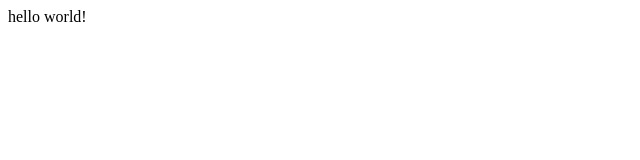
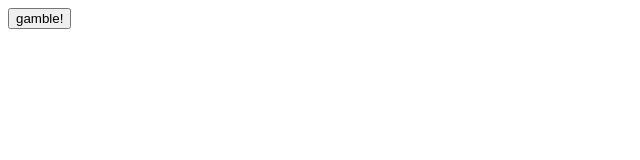
Before and after one commit to jamjar919/takeaway-gamble, a React app: page / in a window 1280 px wide. Shown: the top 160 px of the page, without its empty margins (0-640 px from the left). Built offline with nearby package versions, Linux system fonts and the light colour scheme; the HTML template or start-up script is replaced by a standard one.

Commit message:
abuse initialstate

```diff
--- a/package.json
+++ b/package.json
@@ -8,6 +8,7 @@
   "license": "None",
   "private": true,
   "dependencies": {
+    "cheerio": "^1.0.0-rc.10",
     "classnames": "^2.3.1",
     "express": "^4.17.3",
     "node-fetch": "^3.2.3",
--- a/src/client/App.tsx
+++ b/src/client/App.tsx
@@ -1,10 +1,12 @@
 import React from "react";
+import {SearchPage} from "./page/search/SearchPage";
+import {AppContextProvider} from "./context/AppContext";
 
 const App: React.FC = () => {
     return (
-        <div>
-            hello world!
-        </div>
+        <AppContextProvider>
+            <SearchPage />
+        </AppContextProvider>
     )
 }
 
--- /dev/null
+++ b/src/client/async/DoGamble.ts
@@ -0,0 +1,9 @@
+import {Endpoints} from "../../common/Endpoints";
+
+const doGamble = (): Promise<string> => {
+    return fetch(Endpoints.GAMBLE, {
+        method: "POST"
+    }).then(result => result.text())
+}
+
+export { doGamble }
--- /dev/null
+++ b/src/client/context/AppContext.tsx
@@ -0,0 +1,36 @@
+import React, {ReactNode, useMemo, useState} from "react";
+import {doGamble} from "../async/DoGamble";
+
+type AppContext = {
+    gamble: () => Promise<void>,
+    gambleResult: null | string
+}
+
+const defaultValues: AppContext = {
+    gamble: () => Promise.reject('Not initialised'),
+    gambleResult: null
+}
+
+const Context = React.createContext<AppContext>(defaultValues);
+
+const AppContextProvider: React.FC<{ children: ReactNode }> = (props) => {
+    const { children } = props;
+
+    const [gambleResult, setGambleResult] = useState<null | string>(null);
+
+    const gamble = () =>
+        doGamble().then((result) => setGambleResult(result));
+
+    const context = useMemo(() => {
+            return {
+                gamble,
+                gambleResult
+            }
+    }, [gamble, gambleResult]);
+
+    return (<Context.Provider value={context}>{children}</Context.Provider>)
+};
+
+const useAppContext = () => React.useContext(Context);
+
+export { AppContextProvider, useAppContext };
--- a/src/client/index.js
+++ b/src/client/index.js
@@ -1,8 +1,7 @@
 import React from 'react';
-import ReactDOM from 'react-dom';
+import { createRoot } from 'react-dom/client';
 
 import {App} from "./App";
 
-ReactDOM.render(<App />,
-    document.getElementById('app')
-);
+const container = document.getElementById('app');
+createRoot(container).render(<App />);
--- a/src/client/page/search/SearchPage.tsx
+++ b/src/client/page/search/SearchPage.tsx
@@ -1,11 +1,19 @@
 import React from "react";
 
-import styles from '../SearchPage.scss';
+import styles from './SearchPage.scss';
+import {useAppContext} from "../../context/AppContext";
 
 const SearchPage: React.FC = () => {
+
+    const {
+        gamble,
+        gambleResult
+    } = useAppContext();
+
     return (
         <div className={styles.container}>
-            hello hello
+            {gambleResult && <div dangerouslySetInnerHTML={{__html: gambleResult}}/>}
+            <button onClick={gamble}>gamble!</button>
         </div>
     )
 }
--- /dev/null
+++ b/src/common/Endpoints.ts
@@ -0,0 +1,3 @@
+export const Endpoints = {
+    GAMBLE: '/api/gamble'
+};
--- a/src/server/index.ts
+++ b/src/server/index.ts
@@ -1,5 +1,7 @@
 import express from "express";
 import dotenv from "dotenv";
+import {Endpoints} from "../common/Endpoints";
+import {gamble} from "./gamble/gamble";
 
 dotenv.config();
 
@@ -10,6 +12,8 @@ app.use(express.json());
 app.use(express.static(__dirname + "/public"));
 app.use(express.static(__dirname + "/client"));
 
+app.post(Endpoints.GAMBLE, gamble)
+
 app.listen(port, () => {
     console.log(`Active on port ${port}!`)
 });
--- a/webpack.config.client.js
+++ b/webpack.config.client.js
@@ -54,7 +54,6 @@ module.exports = {
                         importLoaders: 1,
                         modules: {
                             localIdentName: '[local]__[hash:base64:4]',
-                            context: __dirname,
                         },
                     },
                 }, {
```
Also changed, not shown: src/server/gamble/gamble.ts (added, +21 -0 lines), src/server/util/sendJSON.ts (added, +8 -0 lines), 2 other files (tests, documents, lock files or other folders).
